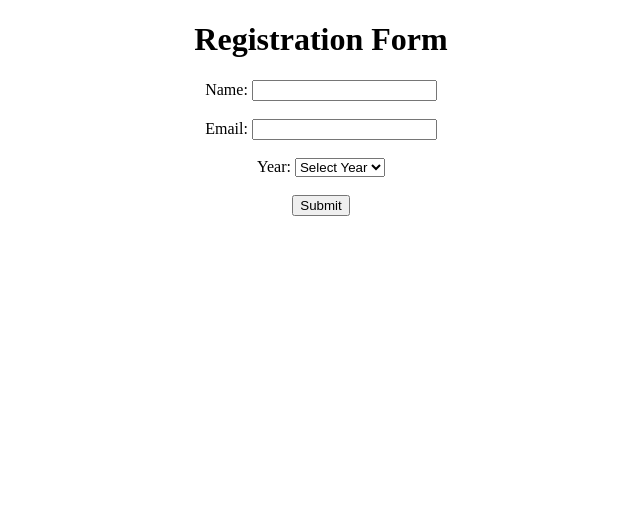
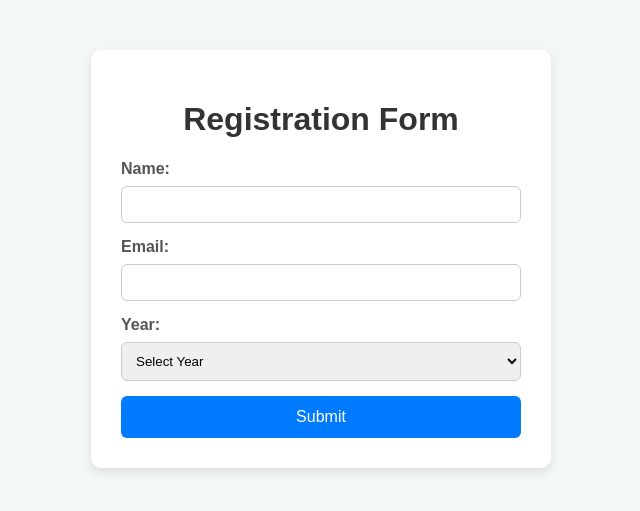
Before and after one commit to Jankar-shivani08/week3, a Flask app: page /register in a window 1280 px wide. Shown: the top 511 px of the page, without its empty margins (319-959 px from the left). Run offline with Flask 3, Linux system fonts and the light colour scheme.

Commit message:
my first commit

```diff
--- a/templates/register.html
+++ b/templates/register.html
@@ -1,29 +1,84 @@
-
 <!DOCTYPE html>
 <html>
 <head>
     <title>Registration Form</title>
+    <style>
+        body {
+            font-family: Arial, sans-serif;
+            background: #f4f7f8;
+            margin: 0;
+            padding: 0;
+        }
+
+        .container {
+            width: 400px;
+            margin: 50px auto;
+            background: #fff;
+            padding: 30px;
+            border-radius: 10px;
+            box-shadow: 0px 4px 10px rgba(0,0,0,0.1);
+        }
+
+        h1 {
+            text-align: center;
+            color: #333;
+        }
+
+        label {
+            display: block;
+            margin-bottom: 8px;
+            font-weight: bold;
+            color: #555;
+        }
+
+        input[type="text"],
+        input[type="email"],
+        select {
+            width: 100%;
+            padding: 10px;
+            margin-bottom: 15px;
+            border: 1px solid #ccc;
+            border-radius: 6px;
+            box-sizing: border-box;
+            transition: border-color 0.3s;
+        }
+
+        input[type="text"]:focus,
+        input[type="email"]:focus,
+        select:focus {
+            border-color: #007BFF;
+            outline: none;
+        }
+
+        input[type="submit"] {
+            width: 100%;
+            padding: 12px;
+            background: #007BFF;
+            border: none;
+            border-radius: 6px;
+            color: white;
+            font-size: 16px;
+            cursor: pointer;
+            transition: background 0.3s;
+        }
+
+        input[type="submit"]:hover {
+            background: #0056b3;
+        }
+    </style>
 </head>
 
 <body>
-
-    <center>
-
+    <div class="container">
         <h1>Registration Form</h1>
-
         <form method="POST">
-
-            Name:
+            <label for="name">Name:</label>
             <input type="text" name="name" required>
 
-            <br><br>
-
-            Email:
+            <label for="email">Email:</label>
             <input type="email" name="email" required>
 
-            <br><br>
-
-            Year:
+            <label for="year">Year:</label>
             <select name="year" required>
                 <option value="">Select Year</option>
                 <option value="1">Year 1</option>
@@ -32,13 +87,8 @@
                 <option value="4">Year 4</option>
             </select>
 
-            <br><br>
-
             <input type="submit" value="Submit">
-
         </form>
-
-    </center>
-
+    </div>
 </body>
 </html>
```
Also changed, not shown: templates/success.html (+54 -7 lines).
